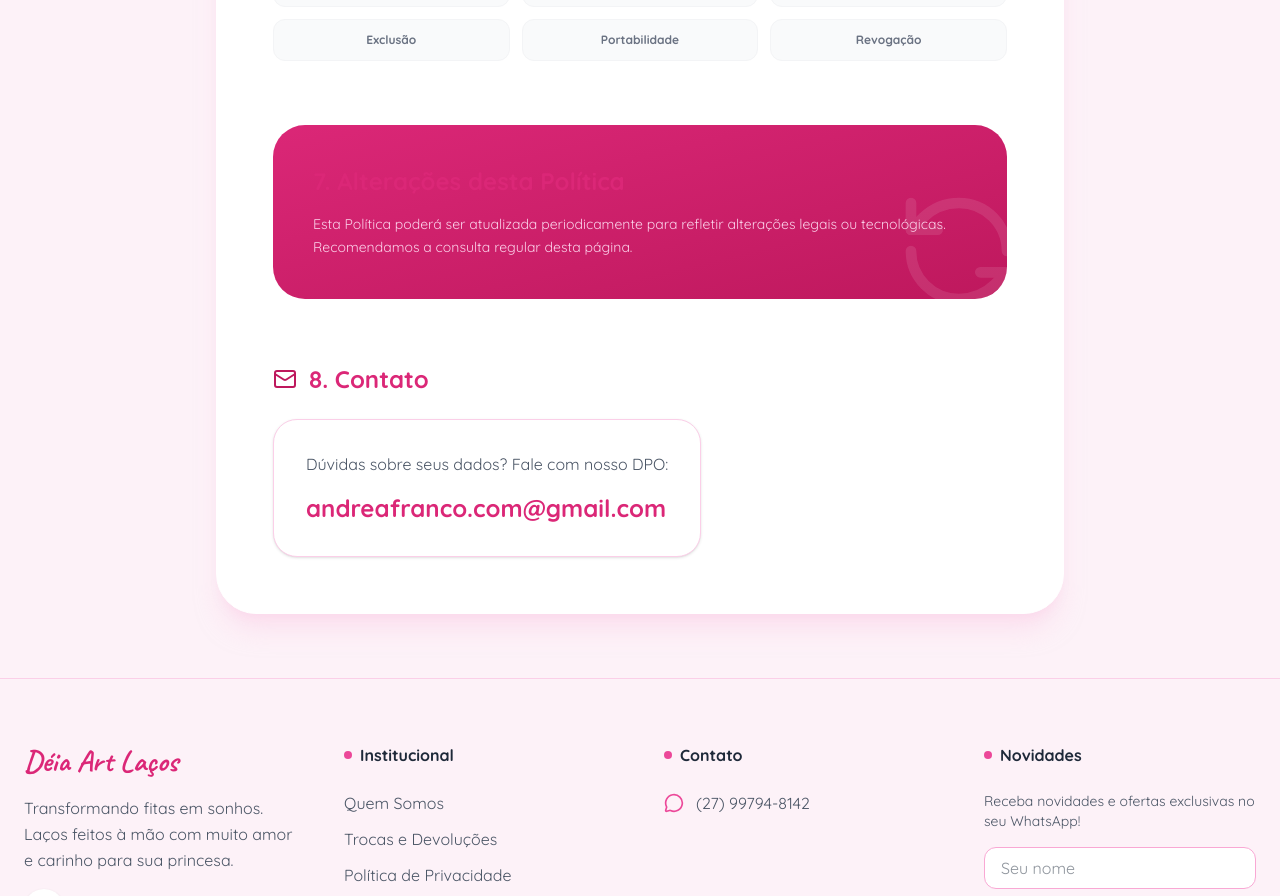
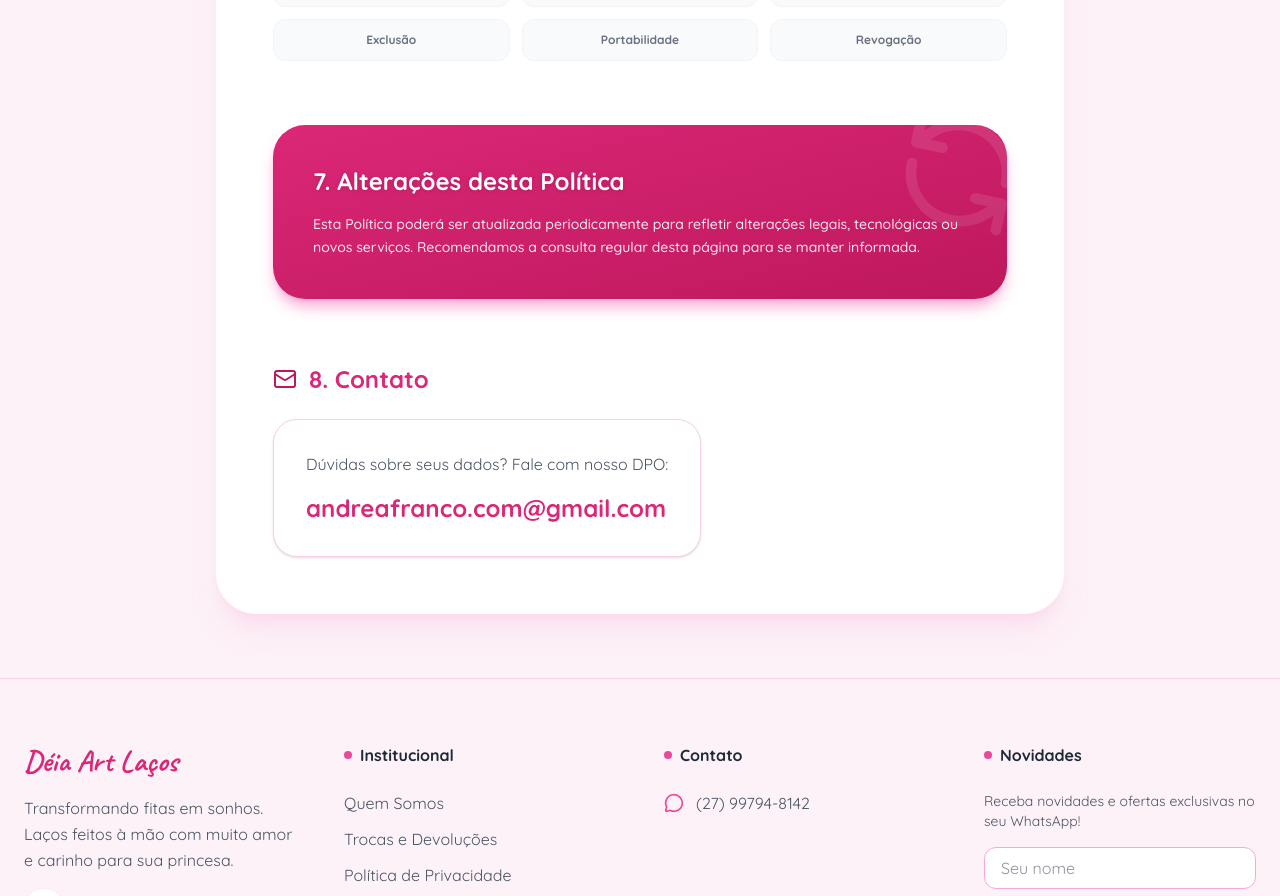
Before and after one commit to alexandrexfranco/DeiaArtLacos, a React (Vite) app: page /politica-cookies in a window 1280 px wide. Shown: the part 2820-3716 px from the top of the page. Built offline with nearby package versions, Linux system fonts and the light colour scheme; no server answers; the database is empty.

Commit message:
style: improve title contrast in section 7 of Cookie Policy

```diff
--- a/src/pages/CookiePolicy.tsx
+++ b/src/pages/CookiePolicy.tsx
@@ -229,11 +229,13 @@ export default function CookiePolicy() {
             </section>
 
             {/* 7. Alterações */}
-            <section className="p-10 rounded-[2rem] bg-gradient-to-br from-pink-500 to-pink-600 text-white relative overflow-hidden">
-              <RefreshCcw className="absolute -bottom-4 -right-4 w-32 h-32 opacity-10" />
-              <h2 className="text-2xl font-bold mb-4 relative z-10">7. Alterações desta Política</h2>
-              <p className="text-pink-100 leading-relaxed text-sm relative z-10">
-                Esta Política poderá ser atualizada periodicamente para refletir alterações legais ou tecnológicas. Recomendamos a consulta regular desta página.
+            <section className="p-10 rounded-[2rem] bg-gradient-to-br from-pink-500 to-pink-600 text-white relative overflow-hidden shadow-lg shadow-pink-200">
+              <RefreshCcw className="absolute -top-4 -right-4 w-32 h-32 opacity-10 rotate-12" />
+              <h2 className="text-2xl font-bold mb-4 relative z-10 text-white drop-shadow-sm">
+                7. Alterações desta Política
+              </h2>
+              <p className="text-white/90 leading-relaxed text-sm relative z-10 font-medium">
+                Esta Política poderá ser atualizada periodicamente para refletir alterações legais, tecnológicas ou novos serviços. Recomendamos a consulta regular desta página para se manter informada.
               </p>
             </section>
 
```
